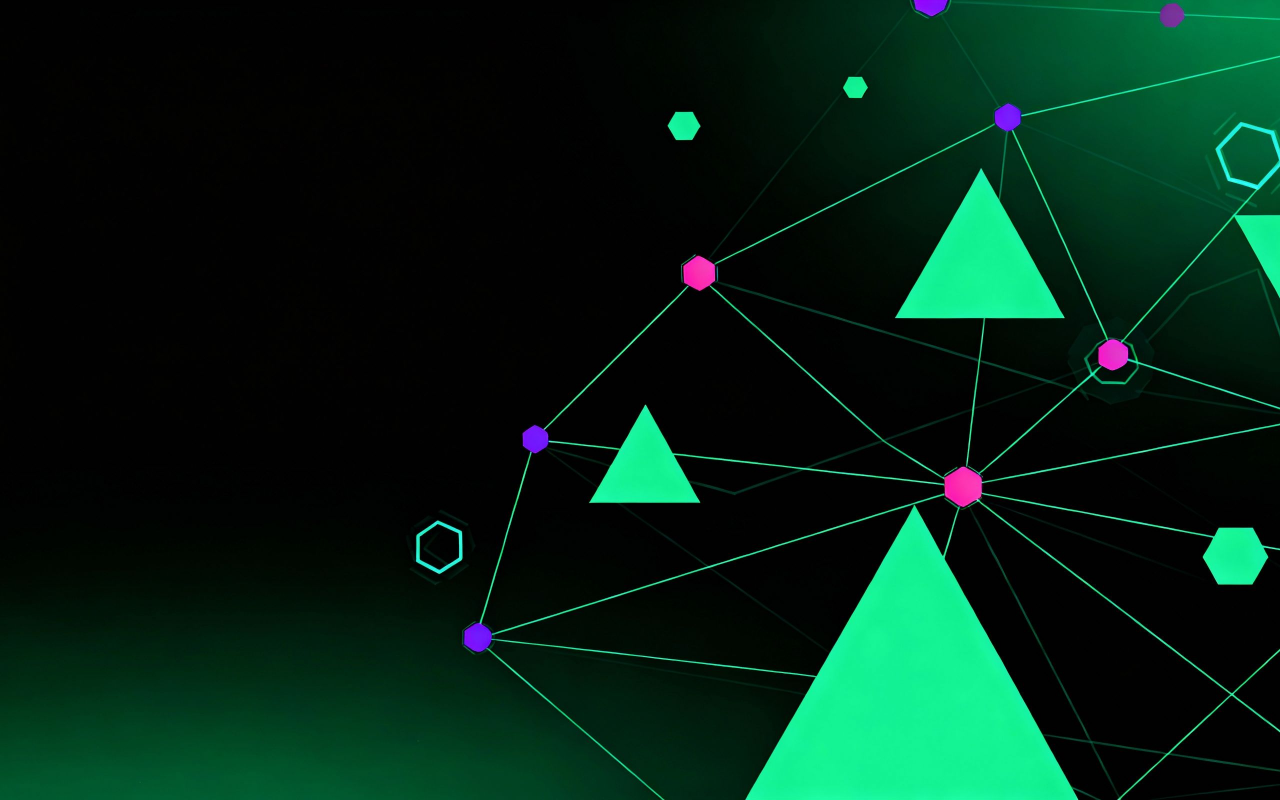
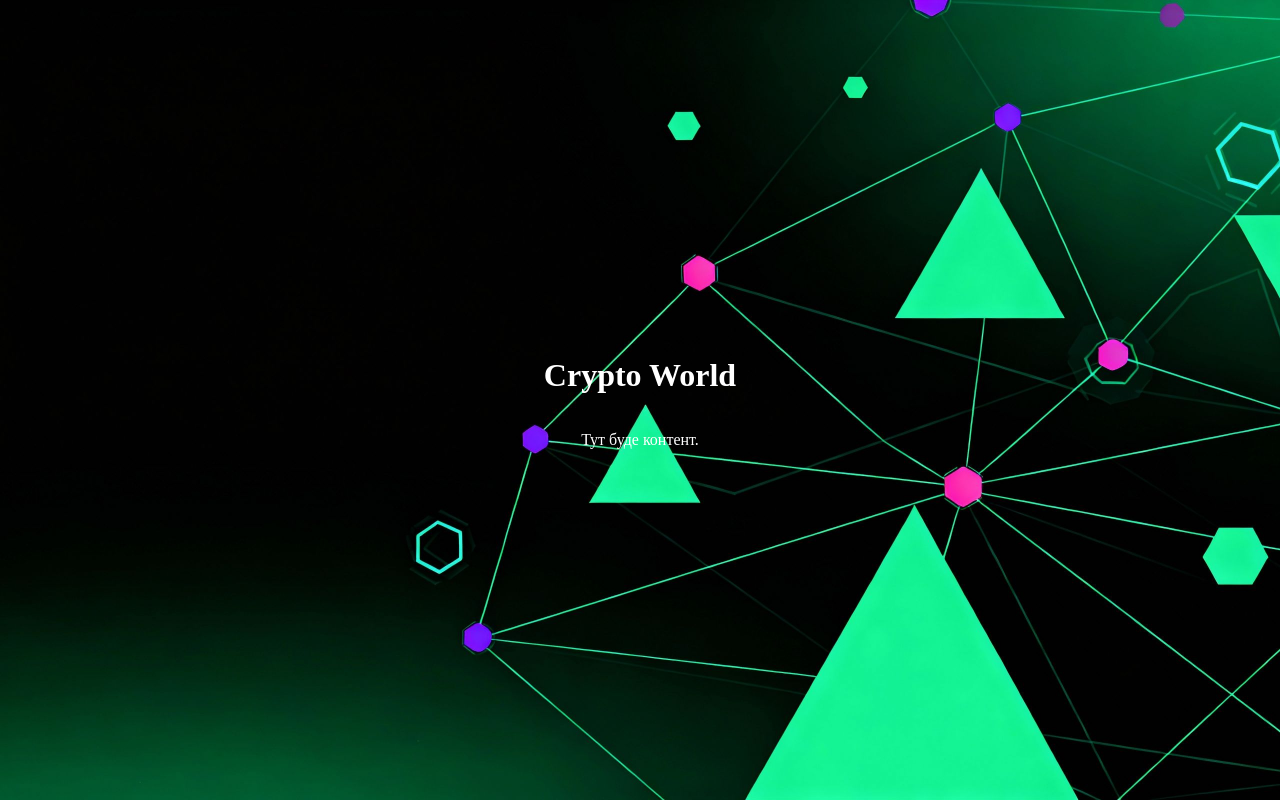
Before and after one commit to andrhlad/oi-screener, a plain HTML site: page index.html in a window 1280 px wide. Drawn offline with Linux system fonts and the light colour scheme.

Commit message:
Update index.html

```diff
--- a/index.html
+++ b/index.html
@@ -1,14 +1,33 @@
+<!DOCTYPE html>
+<html lang="uk">
   <head>
     <meta charset="UTF-8">
-  <title>Сrypto World</title>
+    <title>Crypto World</title>
     <style>
       body {
         margin: 0;
         min-height: 100vh;
-      background-image: url("img/color.jpeg"); /* або img/image.jpg */
+        background-image: url("img/color.jpeg");
         background-size: cover;
         background-position: center;
         background-repeat: no-repeat;
       }
+
+      .center {
+        height: 100vh;
+        display: flex;
+        flex-direction: column;
+        justify-content: center;
+        align-items: center;
+        color: white;
+        text-align: center;
+      }
     </style>
   </head>
+  <body>
+    <div class="center">
+      <h1>Crypto World</h1>
+      <p>Тут буде контент.</p>
+    </div>
+  </body>
+</html>
```
Lines whose indentation alone changed are shown as unchanged.
